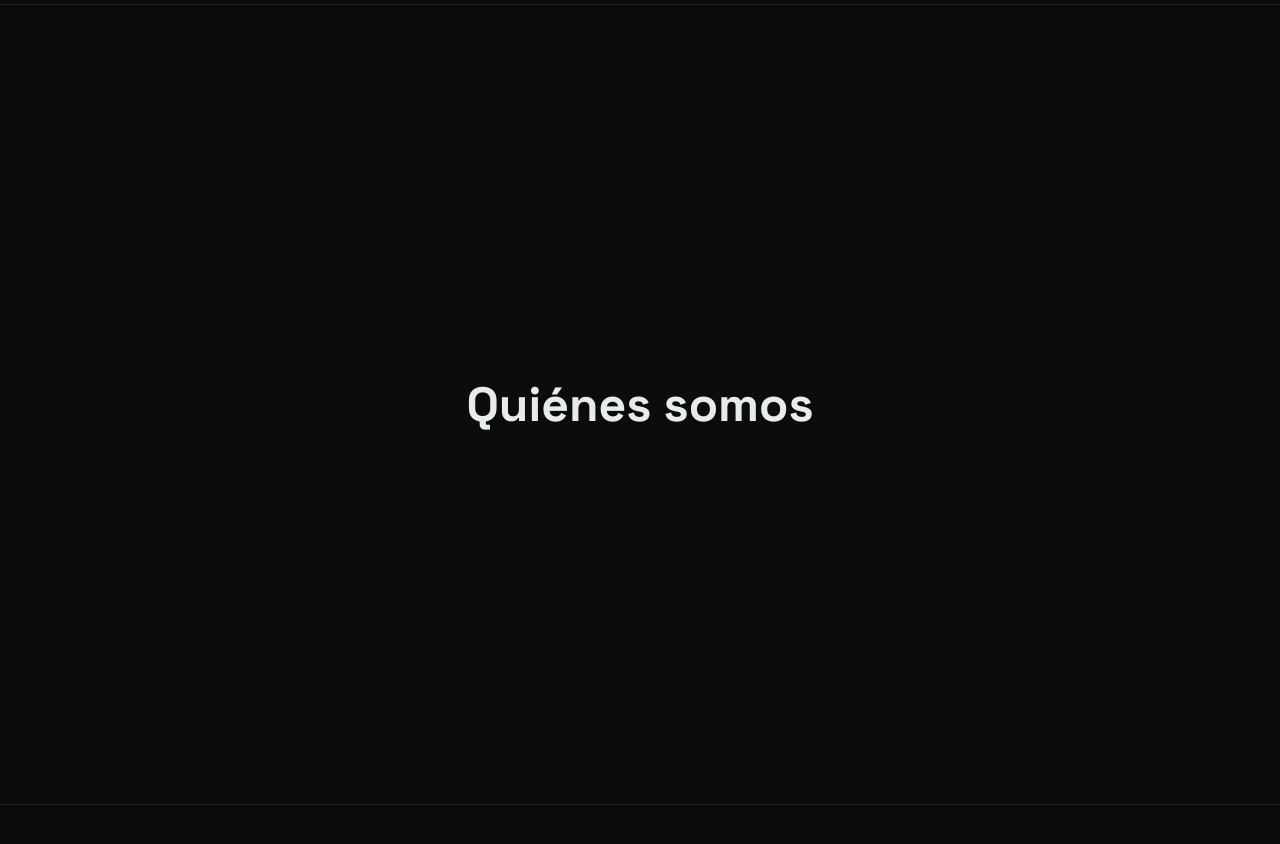
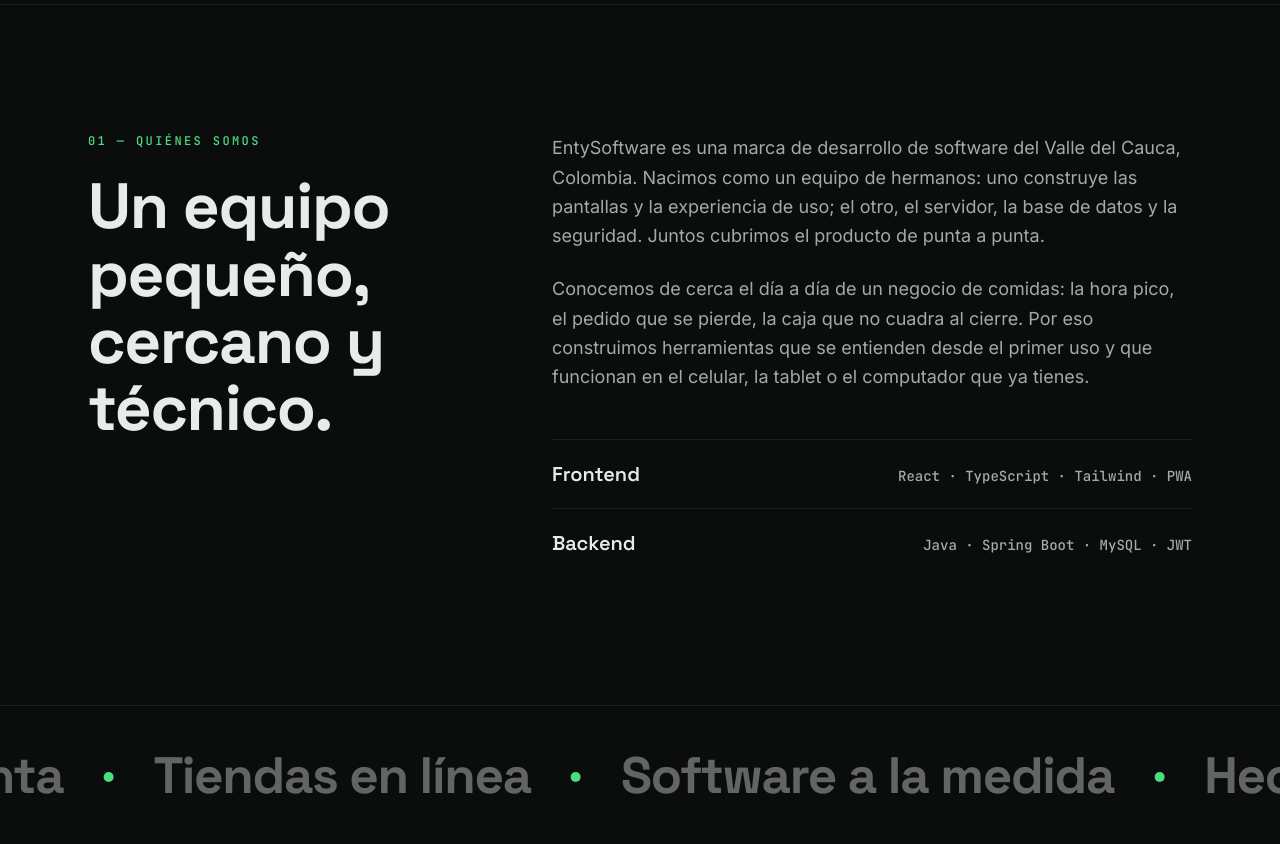
Before and after one commit to Jefemaestro98/EntySoftware-web, a React (Vite) app: page / in a window 1280 px wide. Shown: the part 960-1804 px from the top of the page. Built offline with nearby package versions, Linux system fonts and the light colour scheme.

Commit message:
feat: sección Quiénes somos, contador de sección y franja infinita

```diff
--- a/src/App.tsx
+++ b/src/App.tsx
@@ -1,11 +1,12 @@
 import { useLenis } from './hooks/useLenis'
 import Nav from './components/Nav'
 import Hero from './components/Hero'
+import About from './components/About'
+import Marquee from './components/Marquee'
 import Reveal from './components/Reveal'
 
-// Secciones de prueba (las iremos reemplazando)
+// Secciones de prueba que faltan por construir
 const pruebas = [
-  { id: 'quienes', titulo: 'Quiénes somos' },
   { id: 'que', titulo: 'Qué hacemos' },
   { id: 'entypos', titulo: 'EntyPOS' },
   { id: 'para', titulo: 'Para qué' },
@@ -20,6 +21,8 @@ export default function App() {
       <Nav />
       <main>
         <Hero />
+        <About />
+        <Marquee />
         {pruebas.map((s) => (
           <section
             key={s.id}
--- /dev/null
+++ b/src/components/About.tsx
@@ -0,0 +1,47 @@
+import Reveal from './Reveal'
+import SectionLabel from './SectionLabel'
+import { about } from '../data/content'
+
+export default function About() {
+  return (
+    <section id="quienes" aria-labelledby="quienes-title" className="border-t border-line">
+      <div className="mx-auto flex max-w-6xl flex-wrap gap-x-16 gap-y-12 px-6 py-20 md:py-32">
+        {/* Columna izquierda: etiqueta + título */}
+        <div className="min-w-0 flex-[1_1_320px]">
+          <SectionLabel number={about.number} label={about.label} />
+          <Reveal>
+            <h2
+              id="quienes-title"
+              className="mt-6 font-display text-[clamp(36px,5vw,64px)] leading-[1.05] font-bold tracking-[-0.02em]"
+            >
+              {about.title}
+            </h2>
+          </Reveal>
+        </div>
+
+        {/* Columna derecha: texto + stack */}
+        <div className="min-w-0 flex-[2_1_480px]">
+          <div className="flex flex-col gap-6 text-lg leading-relaxed text-muted">
+            {about.paragraphs.map((p, i) => (
+              <Reveal key={i} delay={i * 0.1}>
+                <p>{p}</p>
+              </Reveal>
+            ))}
+          </div>
+
+          {/* Stack en filas separadas por líneas (sin tarjetas) */}
+          <dl className="mt-12">
+            {about.stack.map((row, i) => (
+              <Reveal key={row.area} delay={0.2 + i * 0.1}>
+                <div className="flex flex-wrap items-baseline justify-between gap-2 border-t border-line py-5">
+                  <dt className="font-display text-xl font-semibold">{row.area}</dt>
+                  <dd className="font-mono text-sm text-muted">{row.tech}</dd>
+                </div>
+              </Reveal>
+            ))}
+          </dl>
+        </div>
+      </div>
+    </section>
+  )
+}
--- /dev/null
+++ b/src/components/Marquee.tsx
@@ -0,0 +1,24 @@
+import { marquee } from '../data/content'
+
+export default function Marquee() {
+  return (
+    <div aria-hidden="true" className="marquee overflow-hidden border-t border-line py-8">
+      <div className="marquee-track flex w-max">
+        {/* El contenido va DOS veces: al llegar a -50% vuelve a 0 sin que se note el salto */}
+        {[0, 1].map((copy) => (
+          <div key={copy} className="flex shrink-0 items-center">
+            {marquee.map((word) => (
+              <span
+                key={word}
+                className="flex items-center font-display text-[clamp(28px,4vw,56px)] font-bold tracking-tight text-ink/40"
+              >
+                <span className="px-10">{word}</span>
+                <span className="size-2.5 rounded-full bg-accent" />
+              </span>
+            ))}
+          </div>
+        ))}
+      </div>
+    </div>
+  )
+}
--- /dev/null
+++ b/src/components/SectionLabel.tsx
@@ -0,0 +1,32 @@
+import { useEffect, useRef, useState } from 'react'
+import { animate, useInView, useReducedMotion } from 'motion/react'
+
+type Props = { number: number; label: string }
+
+export default function SectionLabel({ number, label }: Props) {
+  const ref = useRef<HTMLParagraphElement>(null)
+  const inView = useInView(ref, { once: true, margin: '-80px' })
+  const reduce = useReducedMotion()
+  const [value, setValue] = useState(0)
+
+  useEffect(() => {
+    if (!inView) return
+    if (reduce) {
+      setValue(number)
+      return
+    }
+    // Anima un número de 0 al valor final y actualiza el estado en cada frame
+    const controls = animate(0, number, {
+      duration: 0.8,
+      ease: 'easeOut',
+      onUpdate: (v) => setValue(Math.round(v)),
+    })
+    return () => controls.stop()
+  }, [inView, number, reduce])
+
+  return (
+    <p ref={ref} className="font-mono text-xs tracking-[0.2em] text-accent">
+      {String(value).padStart(2, '0')} — {label}
+    </p>
+  )
+}
--- a/src/data/content.ts
+++ b/src/data/content.ts
@@ -28,3 +28,19 @@ export const posDemo = {
   total: '[TOTAL]',
   accion: 'Enviar a cocina',
 }
+
+export const about = {
+  number: 1,
+  label: 'QUIÉNES SOMOS',
+  title: 'Un equipo pequeño, cercano y técnico.',
+  paragraphs: [
+    'EntySoftware es una marca de desarrollo de software del Valle del Cauca, Colombia. Nacimos como un equipo de hermanos: uno construye las pantallas y la experiencia de uso; el otro, el servidor, la base de datos y la seguridad. Juntos cubrimos el producto de punta a punta.',
+    'Conocemos de cerca el día a día de un negocio de comidas: la hora pico, el pedido que se pierde, la caja que no cuadra al cierre. Por eso construimos herramientas que se entienden desde el primer uso y que funcionan en el celular, la tablet o el computador que ya tienes.',
+  ],
+  stack: [
+    { area: 'Frontend', tech: 'React · TypeScript · Tailwind · PWA' },
+    { area: 'Backend', tech: 'Java · Spring Boot · MySQL · JWT' },
+  ],
+}
+
+export const marquee = ['Punto de venta', 'Tiendas en línea', 'Software a la medida', 'Hecho en Colombia']
--- a/src/index.css
+++ b/src/index.css
@@ -24,3 +24,21 @@ html, body {
   background: var(--color-accent);
   color: var(--color-bg);
 }
+
+/* ---------- Franja infinita (Marquee) ---------- */
+@keyframes marquee {
+  from { transform: translateX(0); }
+  to   { transform: translateX(-50%); }
+}
+
+.marquee-track {
+  animation: marquee 40s linear infinite;
+}
+
+.marquee:hover .marquee-track {
+  animation-play-state: paused;
+}
+
+@media (prefers-reduced-motion: reduce) {
+  .marquee-track { animation: none; }
+}
```
